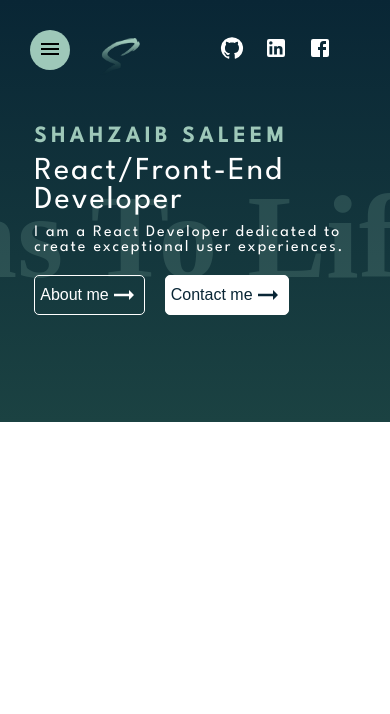
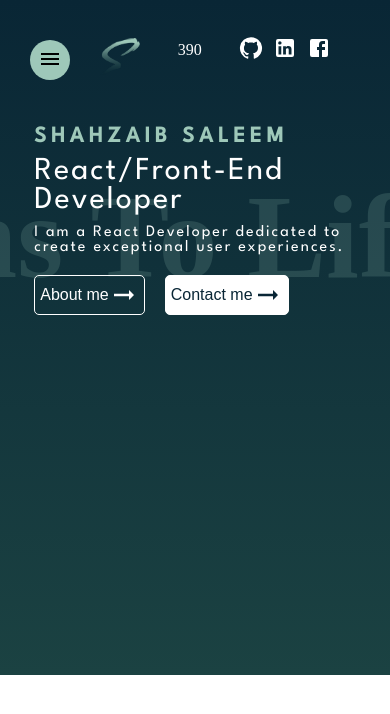
Before and after one commit to shahzaibsaleem665/portfolio, a React (Create React App) app: page / in a window 390 px wide. Shown: the top 714 px of the page. Built offline with nearby package versions, Linux system fonts and the light colour scheme; a web font is replaced by a local one.

Commit message:
testing responsiveness

```diff
--- a/package.json
+++ b/package.json
@@ -22,7 +22,7 @@
     "start": "react-scripts start",
     "build": "react-scripts build",
     "predeploy": "npm run build",
-    "deploy": "gh-pages -d build -b master",
+    "deploy": "gh-pages -d build",
     "test": "react-scripts test",
     "eject": "react-scripts eject"
   },
--- a/src/Components/Navbar.css
+++ b/src/Components/Navbar.css
@@ -23,7 +23,7 @@
 
 .navbar__social {
     display: flex;
-    gap: 20px;
+    gap: 15px;
     z-index: 2;
 
 }
@@ -31,7 +31,7 @@
     font-size: 30px;
     cursor: pointer;
 }
-@media screen and (max-width: 600px)
+@media screen and (max-width: 575px)
 {
 
         .navbar__content > img {
@@ -43,7 +43,8 @@
         }
 
         .navbar__social{
-
+         gap: 10px;
+         z-index: 2;
 
         }
 
--- a/src/Components/Navbar.js
+++ b/src/Components/Navbar.js
@@ -37,6 +37,7 @@ function Navbar() {
        <Sidebar />
         <div className="navbar__content">
            <img src={windowWidth < 768 ? logo_m : logo} alt='my logo' onClick={homeNav} />
+           {windowWidth}
             <div className='navbar__social'>
               <Link target='_blank' to={{pathname: 'https://github.com/shahzaibsaleem665'}}>
               <GitHubIcon  />
--- a/src/Components/sidebar/Sidebar.css
+++ b/src/Components/sidebar/Sidebar.css
@@ -17,8 +17,4 @@
     width: 300px;
     bottom: 0;
     background-color: #9EC8B9;
-
-
-
-
 }
--- a/src/Components/sidebar/Sidebar.js
+++ b/src/Components/sidebar/Sidebar.js
@@ -23,7 +23,8 @@ function Sidebar() {
                 type: "spring",
                 stiffness: 400,
                 damping: 40,
-            }
+            },
+            marginTop: '10px',
         }
 
 
--- a/src/Components/sidebar/ToggleButton.css
+++ b/src/Components/sidebar/ToggleButton.css
@@ -2,7 +2,7 @@
 width: 50px;
 height: 50px;
 position: fixed;
-top: 25px;
+top: 35px;
 left: 25px;
 background-color: transparent;
 border: none;
--- a/src/pages/Home.css
+++ b/src/pages/Home.css
@@ -96,9 +96,9 @@
 
 
 
-@media screen and (max-width:575px) {
+@media screen and (max-width:576px) and (orientation: portrait) {
   .home {
-    height: 50vh;
+    height: 80vh;
   }
   .home__content {
     margin-top: 3%;
@@ -124,11 +124,34 @@
 
 }
 /* for tablets and bigger phones */
-@media (min-width: 576px) and (max-width: 767.98px) {
+@media (max-width: 576px) and (orientation: landscape) {
   /* CSS Rules for Mobile Phones in Landscape */
-
+  .home {
+    height: 90vh;
+  }
+  .home__content {
+    margin-top: 3%;
+    width: 80%;
+    margin-left: 7.5%;
+  }
+  .home__content > h2 {
+    font-size: 22px;
+  }
+  .home__content > h1 {
+    font-size: 32px;
+  }
+  .home__content > p {
+    font-size: 16px;
+  }
+  .home__buttons > button {
+    font-size: 16px
+  }
+  .home__backgroundText {
+    font-size: 7vh;
+    margin-top:170px;
+  }
 }
-@media (min-width: 768px) and (max-width: 991.98px) {
+@media screen and (min-width: 577px) and (max-width: 992px) and (orientation: portrait) {
   /* CSS Rules for Tablets in Portrait */
   .home {
     height: 60vh;
@@ -154,7 +177,7 @@
     margin-top:220px;
   }
 }
-@media (min-width: 992px) and (max-width: 1199.98px) {
+@media screen and (min-width: 577px) and (max-width: 992px) and (orientation: landscape) {
   /* CSS Rules for Tablets in Landscape */
   .home {
     height: 80vh;
```
